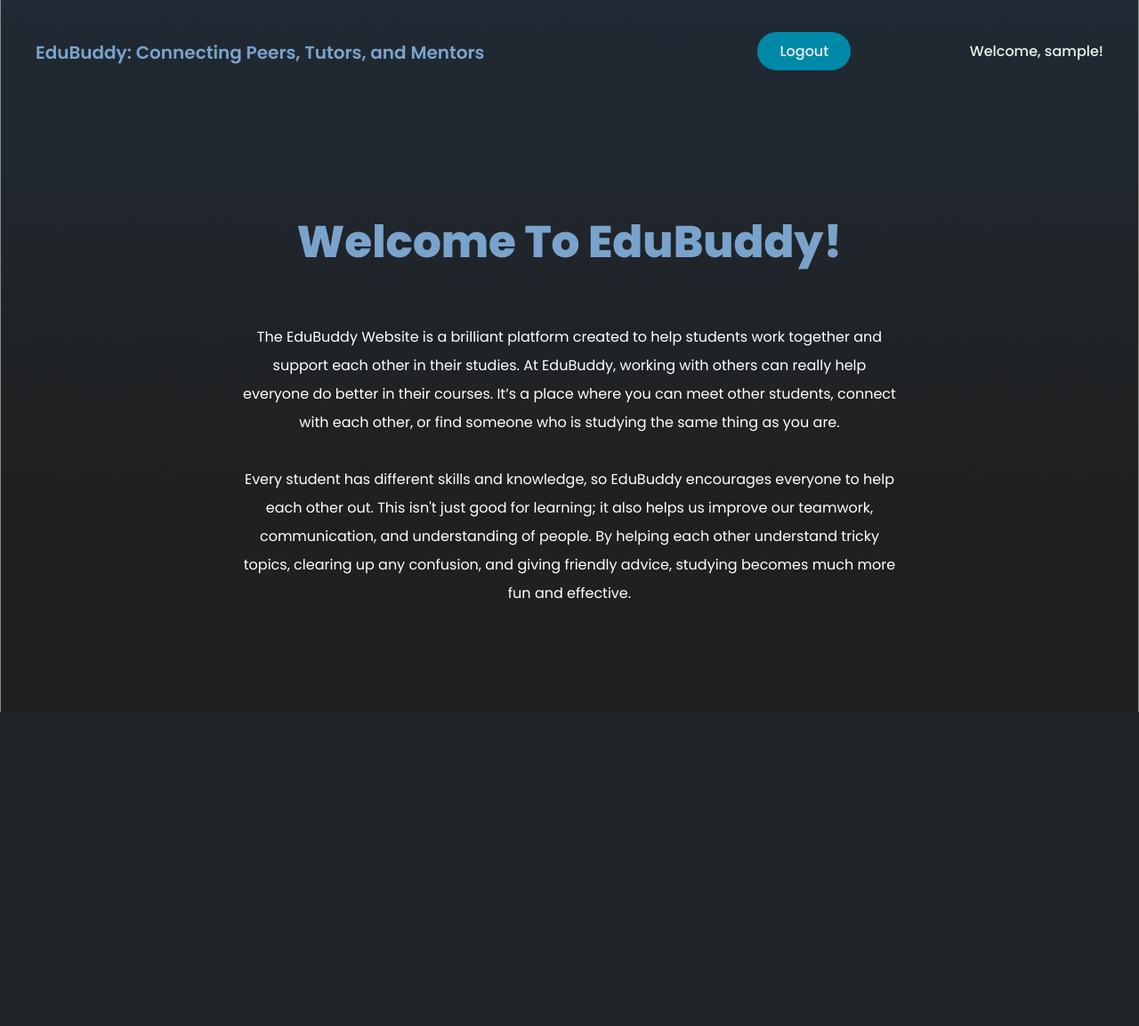
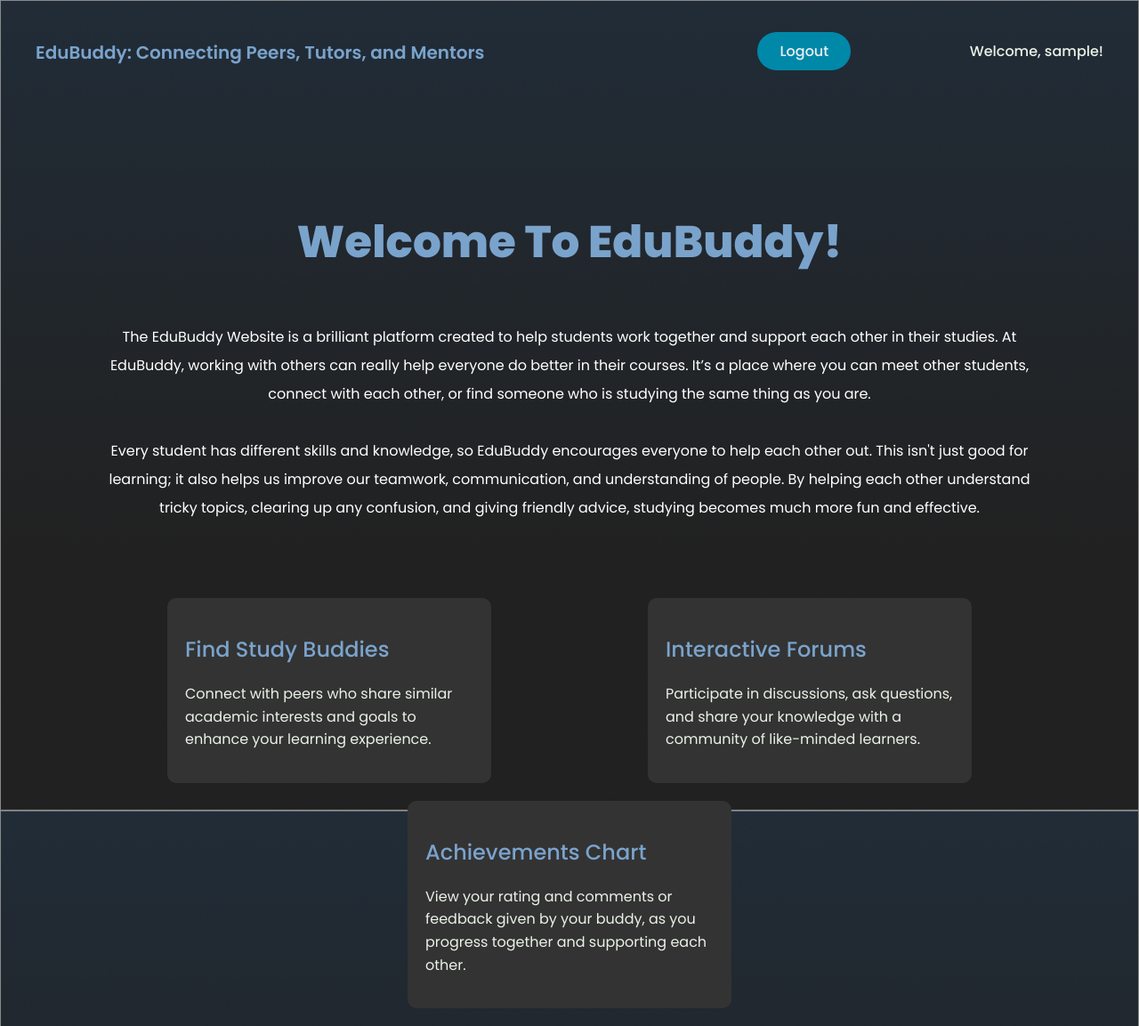
Before and after one commit to soohong-26/EduBuddy, a PHP site: page /home_buddies.php in a window 1280 px wide. Shown: the whole page at 89% size. Before the commit the page ends 800 px from the top, so only its background shows below. Run offline with PHP 8.4, Linux system fonts and the light colour scheme; the visitor is signed in with stand-in values (Sample User, id 1).

Commit message:
Added a card list

```diff
--- a/home_buddies.php
+++ b/home_buddies.php
@@ -20,15 +20,15 @@ $username = $_SESSION['username'];
     <meta charset="UTF-8">
     <meta name="viewport" content="width=device-width, initial-scale=1.0">
     <title>EduBuddy - Home Page</title>
-    <!-- CSS -->
     <link rel="stylesheet" href="css/styles.css">
     <style>
         body {
             font-family: "Poppins", sans-serif;
             background-color: #212121;
+            padding-left: 100px;
+            padding-right: 100px;
         }
 
-        /* Title Header */
         .title-page {
             color: #7AA3CC;
             font-family: "Poppins", sans-serif;
@@ -41,27 +41,77 @@ $username = $_SESSION['username'];
 
         .information-text {
             color: white;
-            margin: 10px 270px;
+            margin: 10px 100px; /* Increased horizontal margins */
             font-weight: 400;
             text-align: center;
             line-height: 2.0;
         }
+
+        /* Cards styles */
+        .card-container {
+            display: flex;
+            justify-content: space-around;
+            margin-top: 50px;
+            margin-left: 100px;
+            margin-right: 100px;
+            flex-wrap: wrap;
+        }
+
+        .feature-card {
+            background-color: #333;
+            color: #fff;
+            border-radius: 10px;
+            padding: 20px;
+            width: 30%;
+            margin-bottom: 20px;
+        }
+
+        .card-title {
+            font-size: 24px;
+            color: #7AA3CC;
+        }
+
+        .card-content {
+            font-size: 16px;
+            line-height: 1.6;
+        }
     </style>
 </head>
 <body>
-    <!-- Header -->
     <?php require 'header.php';?>
 
-    <!-- Welcome Message -->
-     <h1 class="title-page">
+    <h1 class="title-page">
         Welcome To EduBuddy!
-     </h1>
+    </h1>
 
-     <!-- Description -->
-      <p class="information-text">
+    <p class="information-text">
         The EduBuddy Website is a brilliant platform created to help students work together and support each other in their studies. At EduBuddy, working with others can really help everyone do better in their courses. It’s a place where you can meet other students, connect with each other, or find someone who is studying the same thing as you are.
       <br><br>
         Every student has different skills and knowledge, so EduBuddy encourages everyone to help each other out. This isn't just good for learning; it also helps us improve our teamwork, communication, and understanding of people. By helping each other understand tricky topics, clearing up any confusion, and giving friendly advice, studying becomes much more fun and effective.
       </p>
+
+      <br>
+
+    <!-- Feature Cards -->
+    <div class="card-container">
+        <div class="feature-card">
+            <h2 class="card-title">Find Study Buddies</h2>
+            <p class="card-content">
+                Connect with peers who share similar academic interests and goals to enhance your learning experience.
+            </p>
+        </div>
+        <div class="feature-card">
+            <h2 class="card-title">Interactive Forums</h2>
+            <p class="card-content">
+                Participate in discussions, ask questions, and share your knowledge with a community of like-minded learners.
+            </p>
+        </div>
+        <div class="feature-card">
+            <h2 class="card-title">Achievements Chart</h2>
+            <p class="card-content">
+                View your rating and comments or feedback given by your buddy, as you progress together and supporting each other.
+            </p>
+        </div>
+    </div>
 </body>
 </html>
```
